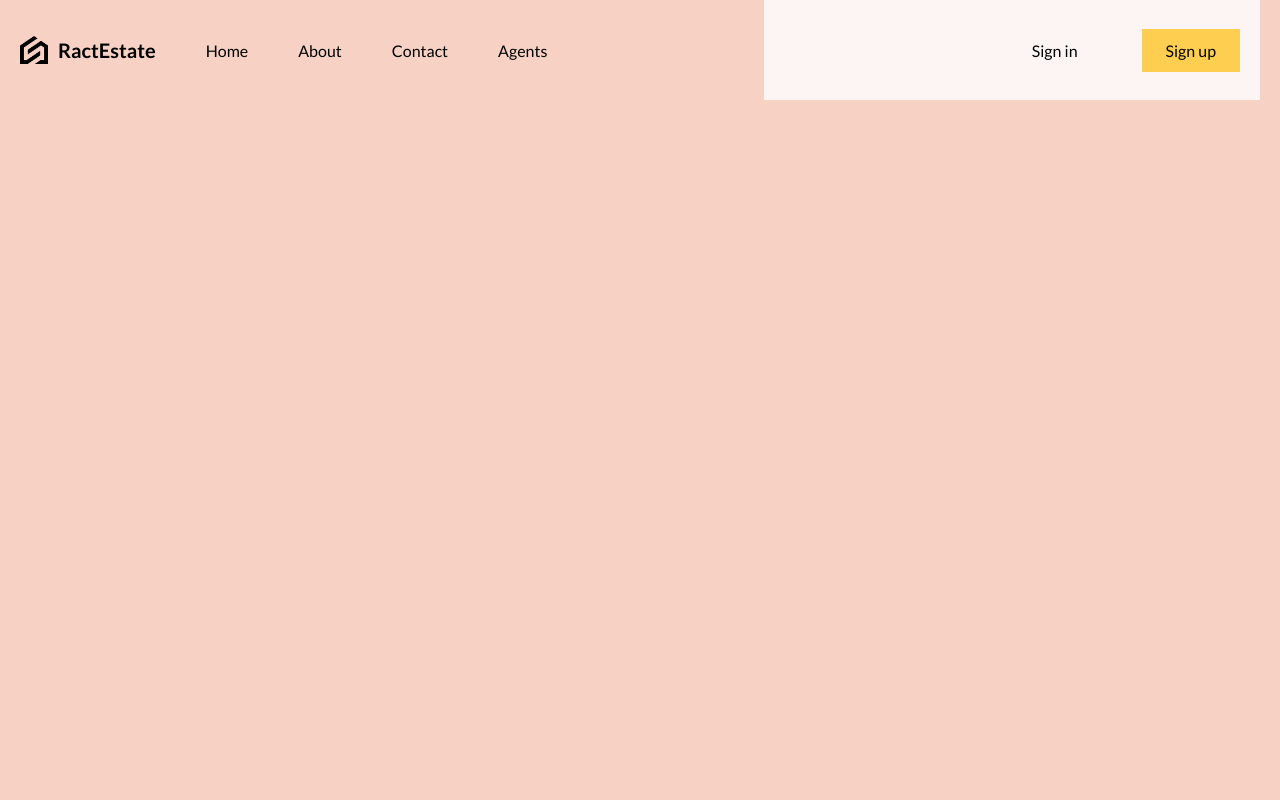
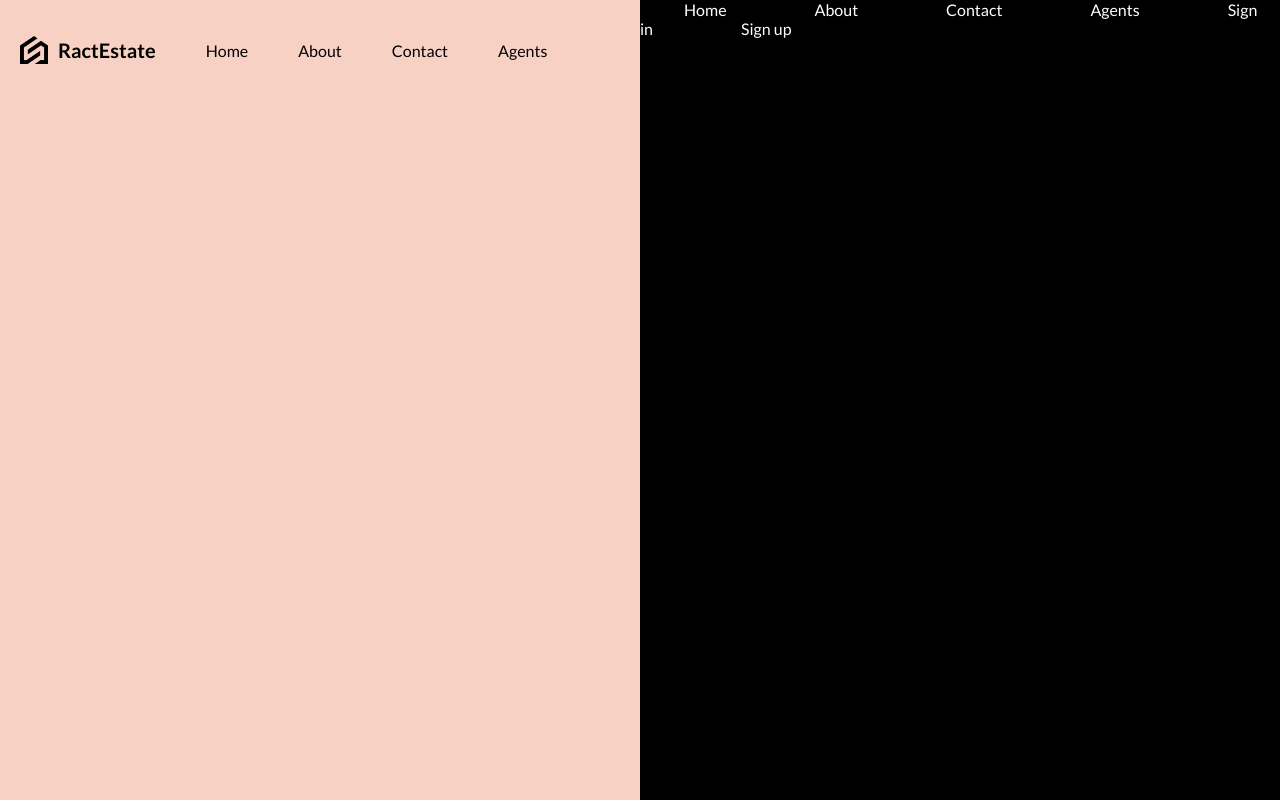
Before and after one commit to Narotam-Mishra/react-real-estate-app, a React (Vite) app: page / in a window 1280 px wide. Built offline with nearby package versions, Linux system fonts and the light colour scheme.

Commit message:
react-real-estate_app_1.5_responsive_navbar_inProgress

```diff
--- a/src/components/navbar/Navbar.jsx
+++ b/src/components/navbar/Navbar.jsx
@@ -16,6 +16,17 @@ const Navbar = () => {
         <div className="right">
           <a href="/">Sign in</a>
           <a href="/" className='register'>Sign up</a>
+          <div className="menuIcon">
+            <img src="./menu.png" alt="menuIcon" />
+          </div>
+          <div className="menu">
+            <a href="/">Home</a>
+            <a href="/">About</a>
+            <a href="/">Contact</a>
+            <a href="/">Agents</a>
+            <a href="/">Sign in</a>
+            <a href="/">Sign up</a>
+          </div>
         </div>
     </nav>
   )
--- a/src/components/navbar/Navbar.scss
+++ b/src/components/navbar/Navbar.scss
@@ -1,3 +1,4 @@
+@import "../../responsive.scss";
 
 nav{
     display: flex;
@@ -7,6 +8,10 @@ nav{
 
     a{
         transition: all 0.4s ease;
+
+        @include sm{
+            display: none;
+        }
 
         &:hover{
             scale: 1.05;
@@ -29,6 +34,16 @@ nav{
             img{
                 width: 28px;
             }
+
+            span{
+                @include md{
+                    display: none;
+                }
+
+                @include sm{
+                    display: initial;
+                }
+            }
         }
     }
 
@@ -48,5 +63,23 @@ nav{
         .register{
             background-color: #fece51;
         }
+
+        .menuIcon{
+            display: none;
+
+            @include sm{
+                display: initial;
+            }
+        }
+
+        .menu{
+            position: absolute;
+            top: 0;
+            right: 0;
+            background-color: black;
+            color: #fff;
+            height: 100vh;
+            width: 50%;
+        }
     }
 }
```
